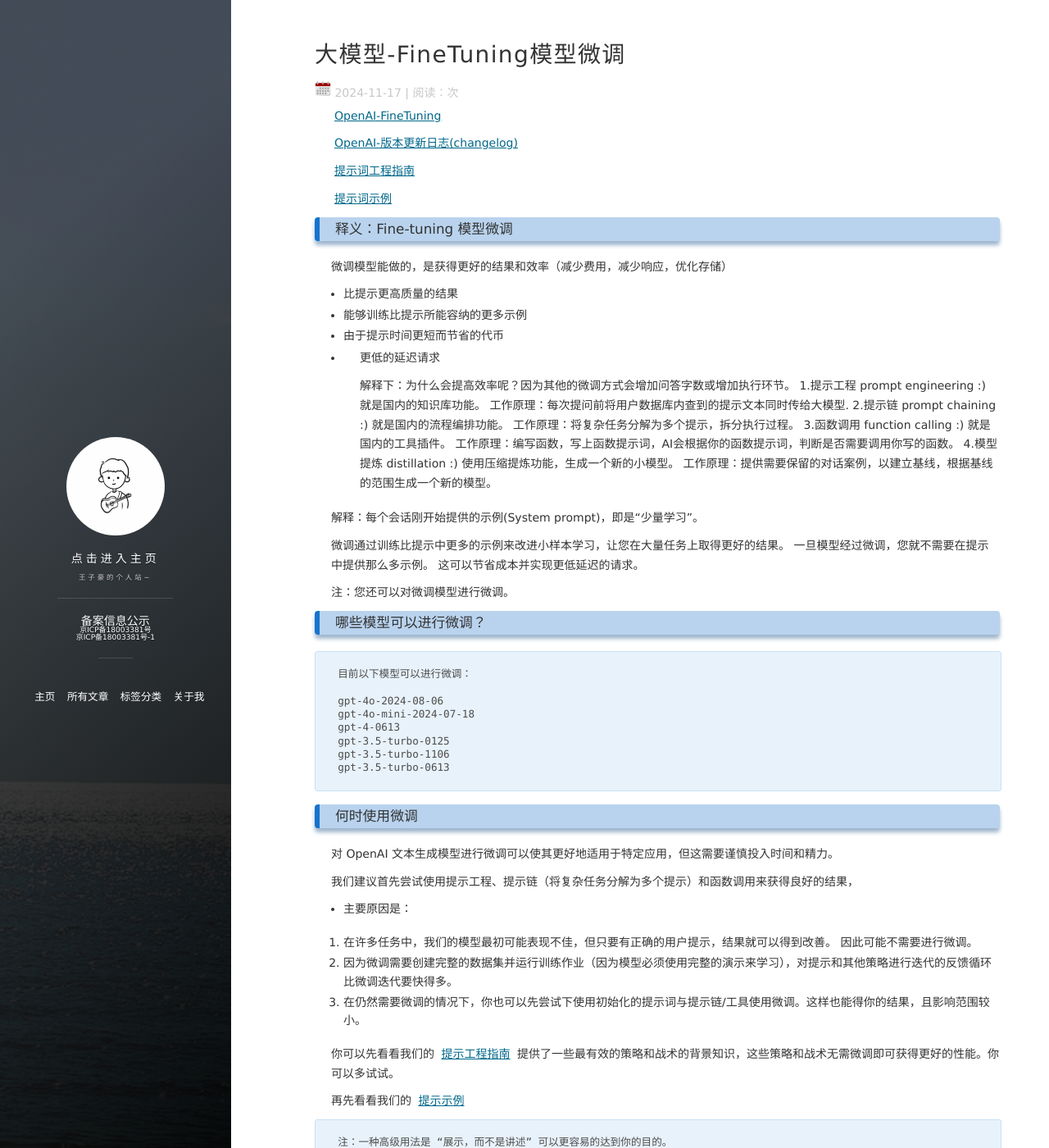
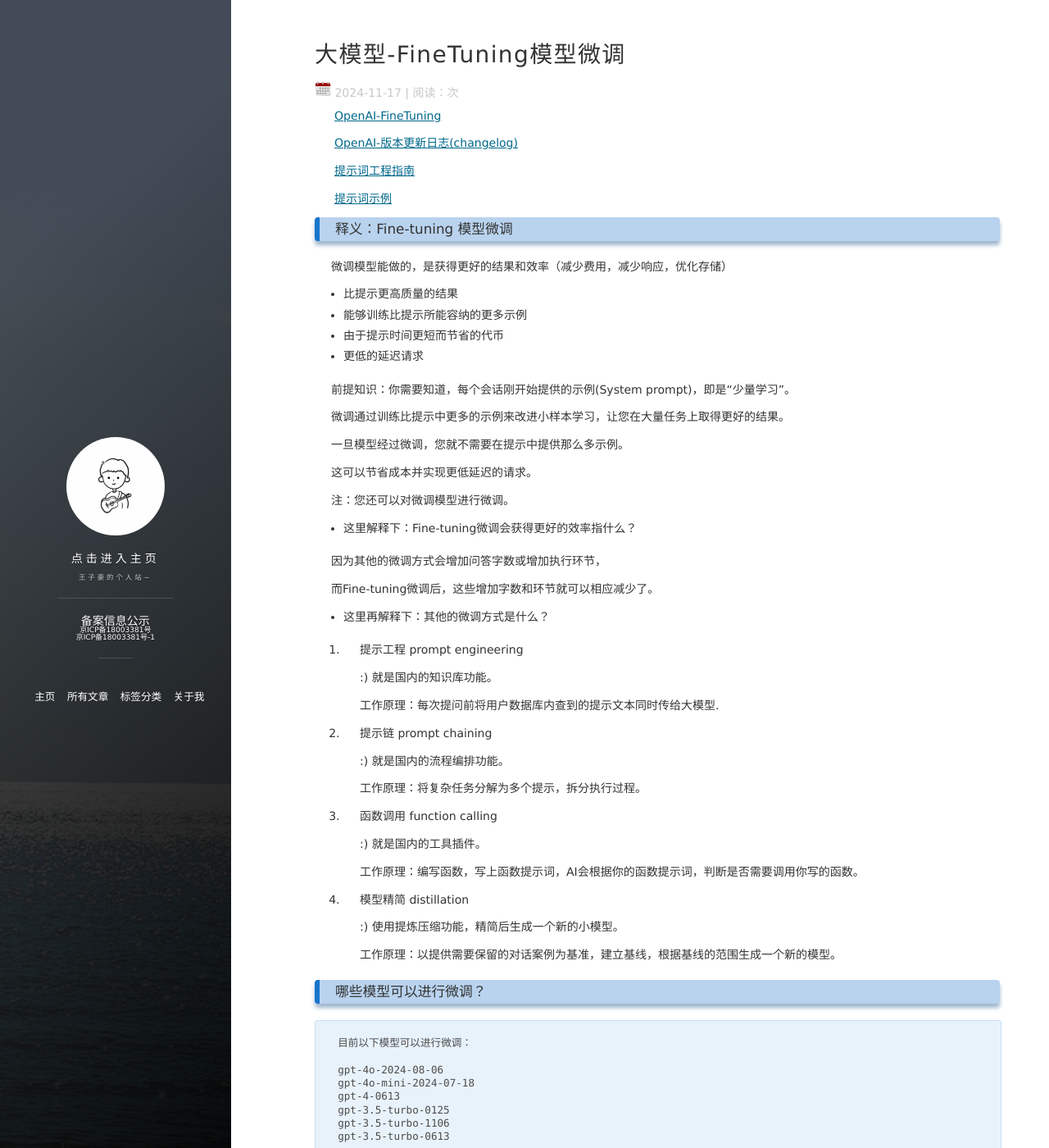
Before and after one commit to wangzihaogithub/wangzihaogithub, a Jekyll site: the page built from _posts/2024-11-17-大模型-FineTuning模型微调.markdown, in a window 1280 px wide and 1400 px high. Shown: the whole window at 82% size. Built offline with Jekyll 4.4.1, drawn with Linux system fonts in a browser that asks for light colours; comment, search, counter and statistics services are not loaded.

Commit message:
大模型

```diff
--- a/_posts/2024-11-17-大模型-FineTuning模型微调.markdown
+++ b/_posts/2024-11-17-大模型-FineTuning模型微调.markdown
@@ -22,29 +22,48 @@
 - 由于提示时间更短而节省的代币
 - 更低的延迟请求
 
-
-    解释下：为什么会提高效率呢？因为其他的微调方式会增加问答字数或增加执行环节。
-    1.提示工程 prompt engineering
-        :) 就是国内的知识库功能。
-            工作原理：每次提问前将用户数据库内查到的提示文本同时传给大模型.
-    2.提示链 prompt chaining
-        :) 就是国内的流程编排功能。
-            工作原理：将复杂任务分解为多个提示，拆分执行过程。
-    3.函数调用 function calling
-        :) 就是国内的工具插件。
-            工作原理：编写函数，写上函数提示词，AI会根据你的函数提示词，判断是否需要调用你写的函数。
-    4.模型提炼 distillation
-        :) 使用压缩提炼功能，生成一个新的小模型。
-            工作原理：提供需要保留的对话案例，以建立基线，根据基线的范围生成一个新的模型。
-
-
-解释：每个会话刚开始提供的示例(System prompt)，即是“少量学习”。
+前提知识：你需要知道，每个会话刚开始提供的示例(System prompt)，即是“少量学习”。
 
 微调通过训练比提示中更多的示例来改进小样本学习，让您在大量任务上取得更好的结果。
+
 一旦模型经过微调，您就不需要在提示中提供那么多示例。
+
 这可以节省成本并实现更低延迟的请求。
 
 注：您还可以对微调模型进行微调。
+
+
+- 这里解释下：Fine-tuning微调会获得更好的效率指什么？
+
+因为其他的微调方式会增加问答字数或增加执行环节，
+
+而Fine-tuning微调后，这些增加字数和环节就可以相应减少了。
+
+- 这里再解释下：其他的微调方式是什么？
+
+1. 提示工程 prompt engineering
+
+   :) 就是国内的知识库功能。
+
+   工作原理：每次提问前将用户数据库内查到的提示文本同时传给大模型.
+
+2. 提示链 prompt chaining
+
+   :) 就是国内的流程编排功能。
+
+   工作原理：将复杂任务分解为多个提示，拆分执行过程。
+
+3. 函数调用 function calling
+
+   :) 就是国内的工具插件。
+
+   工作原理：编写函数，写上函数提示词，AI会根据你的函数提示词，判断是否需要调用你写的函数。
+
+4. 模型精简 distillation
+
+   :) 使用提炼压缩功能，精简后生成一个新的小模型。
+
+   工作原理：以提供需要保留的对话案例为基准，建立基线，根据基线的范围生成一个新的模型。
 
 
 ### 哪些模型可以进行微调？
```
